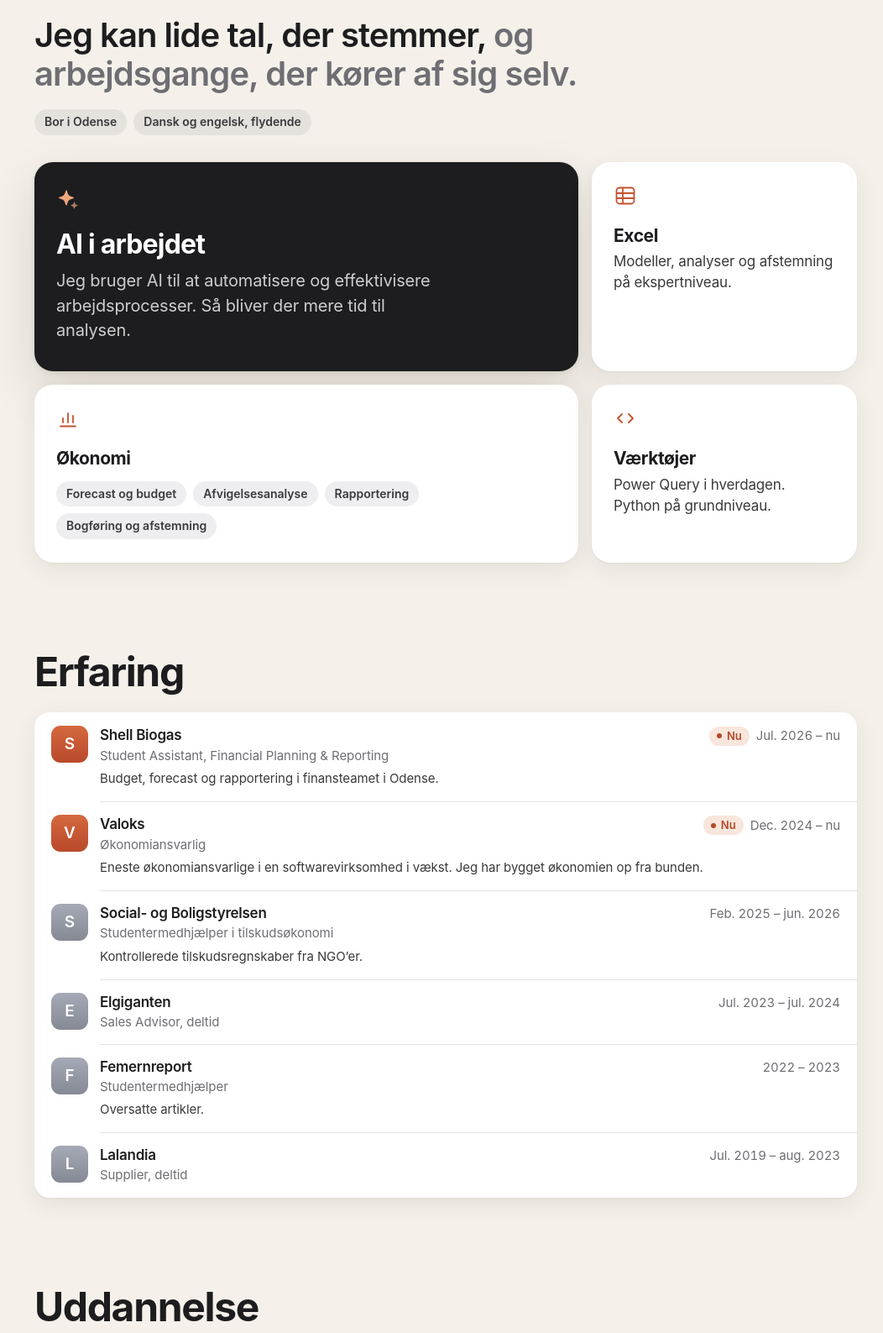
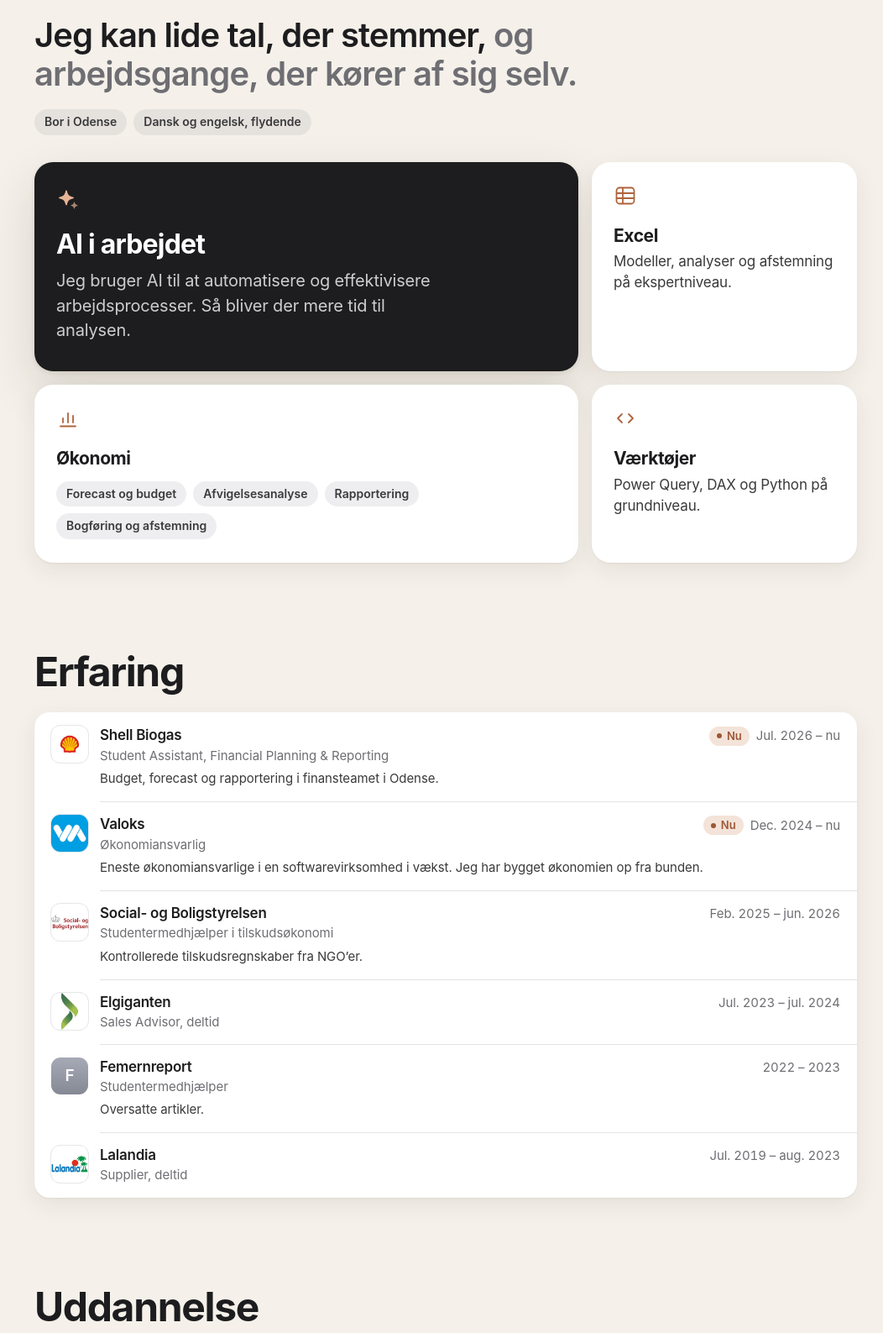
Before and after one commit to BWesterholt/Westerholt, a plain HTML site: page index.html in a window 1280 px wide. Shown: the part 1210-2797 px from the top of the page at 84% size, without its empty margins (109-1161 px from the left). Drawn offline with Linux system fonts and the light colour scheme.

Commit message:
Add real logos, a muted orange on both sites, and DAX
Shell, Valoks, Social- og Boligstyrelsen, Elgiganten and Lalandia now show
their logos (cropped from Benjamin's LinkedIn) instead of letter tiles.
The accent orange on the homepage and the record collection is more faded
(#AE633D instead of #C2532E), including the record icon and login page.
Power Query, DAX and Python are listed at the same basic level.

Co-Authored-By: Claude Opus 5.5 <noreply@anthropic.com>
Claude-Session: https://claude.ai/code/session_013PKhYWm72XjWDuwzLrMWzU

```diff
--- a/functions/_middleware.js
+++ b/functions/_middleware.js
@@ -163,7 +163,7 @@ function page(body, status = 200) {
 }
 
 const STYLE = `
-:root{--bg:#F6F1E9;--card:#FFFDF9;--ink:#221B16;--text:#4A403A;--muted:#85776C;--line:#E6DCCF;--accent:#C2532E;--accent-hi:#A8441F;--error:#A33A2E}
+:root{--bg:#F6F1E9;--card:#FFFDF9;--ink:#221B16;--text:#4A403A;--muted:#85776C;--line:#E6DCCF;--accent:#AE633D;--accent-hi:#935434;--error:#A33A2E}
 *{box-sizing:border-box}
 html,body{margin:0;height:100%}
 body{background:var(--bg);color:var(--text);font-family:"Schibsted Grotesk",Helvetica,Arial,sans-serif;display:flex;align-items:center;justify-content:center;padding:16px}
--- a/index.html
+++ b/index.html
@@ -31,7 +31,7 @@
   --bg:#F5F1EA;--card:#FFFFFF;--ink:#1D1D1F;--text:#3A3A3C;--muted:#6E6E73;
   --sep:rgba(60,60,67,.14);--grid:rgba(60,60,67,.07);--fill:rgba(118,118,128,.12);--fill2:rgba(118,118,128,.2);
   --hover:rgba(60,40,20,.045);
-  --accent:#C2532E;--accent-hi:#A8441F;--accent-ink:#B34A27;--accent-soft:#F8E6DC;
+  --accent:#AE633D;--accent-hi:#935434;--accent-ink:#9D5734;--accent-soft:#F3E3D9;
   --blue:#2F6F93;--blue-soft:#E2EEF5;
   --past:#86868B;
   --bar:rgba(245,241,234,.72);
@@ -56,7 +56,7 @@ a:hover{text-decoration:underline;text-underline-offset:.18em}
 button{font:inherit;color:inherit;letter-spacing:inherit}
 ::selection{background:var(--accent-soft);color:var(--ink)}
 :focus{outline:none}
-:focus-visible{outline:none;box-shadow:0 0 0 4px rgba(194,83,46,.35);border-radius:10px}
+:focus-visible{outline:none;box-shadow:0 0 0 4px rgba(174,99,61,.35);border-radius:10px}
 .wrap{max-width:calc(var(--max) + 2 * var(--side));margin-inline:auto;padding-inline:var(--side)}
 .sr{position:absolute;width:1px;height:1px;overflow:hidden;clip:rect(0 0 0 0);clip-path:inset(50%);white-space:nowrap}
 .skip{position:absolute;left:-999px;top:10px;z-index:50;background:var(--ink);color:#fff;border-radius:999px;padding:8px 16px;font-size:15px;font-weight:600}
@@ -184,7 +184,7 @@ button{font:inherit;color:inherit;letter-spacing:inherit}
 .tile--ai{grid-area:ai;background:var(--ink);color:#fff;box-shadow:var(--shadow-lg);padding-block:30px 34px}
 .tile--ai h3{color:#fff;font-size:clamp(1.5rem,1.2rem + 1.2vw,2rem);letter-spacing:-.025em}
 .tile--ai p{color:rgba(255,255,255,.78);font-size:clamp(1.0625rem,1rem + .4vw,1.25rem);max-width:28rem;margin-top:10px}
-.tile--ai svg{color:#F0A57F}
+.tile--ai svg{color:#E5B496}
 .tile--excel{grid-area:excel}
 .tile--eco{grid-area:eco}
 .tile--tools{grid-area:tools}
@@ -197,8 +197,9 @@ button{font:inherit;color:inherit;letter-spacing:inherit}
 .item{position:relative;display:grid;grid-template-columns:44px minmax(0,1fr) auto;gap:2px 14px;align-items:start;padding:16px 20px;scroll-margin-top:72px}
 .item + .item::before{content:"";position:absolute;top:0;right:0;left:78px;height:1px;background:var(--sep)}
 .item:target{background:var(--accent-soft)}
+.logo{grid-row:span 2;width:44px;height:44px;border-radius:11px;object-fit:cover;background:#fff;box-shadow:0 0 0 1px rgba(60,60,67,.12)}
 .mono{grid-row:span 2;width:44px;height:44px;border-radius:11px;display:grid;place-items:center;background:linear-gradient(180deg,#A6AAB6,#858994);color:#fff;font-family:var(--font-display);font-size:1.1875rem;font-weight:600;letter-spacing:0}
-.item.is-now .mono{background:linear-gradient(180deg,#D4693F,#B9492A)}
+.item.is-now .mono{background:linear-gradient(180deg,#BE7650,#A55C38)}
 .edu .item.is-now .mono{background:linear-gradient(180deg,#3F86AE,#2A6386)}
 .item h3{font-size:1.0625rem;font-weight:600;letter-spacing:-.015em;line-height:1.3;font-family:var(--font)}
 .item__role{font-size:.9375rem;color:var(--muted);line-height:1.35;letter-spacing:-.005em}
@@ -210,7 +211,8 @@ button{font:inherit;color:inherit;letter-spacing:inherit}
 @media (max-width:640px){
   .item{grid-template-columns:40px minmax(0,1fr);padding:14px 16px;gap:2px 12px}
   .item + .item::before{left:68px}
-  .mono{width:40px;height:40px;border-radius:10px;font-size:1.0625rem;grid-row:span 3}
+  .mono,.logo{width:40px;height:40px;border-radius:10px;grid-row:span 3}
+  .mono{font-size:1.0625rem}
   .item__when{grid-column:2;grid-row:auto;font-size:.875rem;padding-top:2px}
   .item__text{grid-column:2}
 }
@@ -405,7 +407,7 @@ button{font:inherit;color:inherit;letter-spacing:inherit}
       <article class="tile tile--tools">
         <svg viewBox="0 0 28 28" fill="none" stroke="currentColor" stroke-width="1.8" stroke-linecap="round" stroke-linejoin="round" aria-hidden="true"><path d="m10 9-5 5 5 5M18 9l5 5-5 5"/></svg>
         <h3>Værktøjer</h3>
-        <p>Power Query i hverdagen. Python på grundniveau.</p>
+        <p>Power Query, DAX og Python på grundniveau.</p>
       </article>
     </div>
   </section>
@@ -414,28 +416,28 @@ button{font:inherit;color:inherit;letter-spacing:inherit}
     <h2 id="h-erf">Erfaring</h2>
     <ul class="list">
       <li class="item is-now" id="shell">
-        <span class="mono" aria-hidden="true">S</span>
+        <img class="logo" src="/billeder/logoer/shell.png" alt="" width="44" height="44" loading="lazy" decoding="async">
         <h3>Shell Biogas</h3>
         <p class="item__role">Student Assistant, Financial Planning &amp; Reporting</p>
         <p class="item__when tnum"><span class="pill">Nu</span>Jul. 2026 – nu</p>
         <p class="item__text">Budget, forecast og rapportering i finansteamet i Odense.</p>
       </li>
       <li class="item is-now" id="valoks">
-        <span class="mono" aria-hidden="true">V</span>
+        <img class="logo" src="/billeder/logoer/valoks.png" alt="" width="44" height="44" loading="lazy" decoding="async">
         <h3>Valoks</h3>
         <p class="item__role">Økonomiansvarlig</p>
         <p class="item__when tnum"><span class="pill">Nu</span>Dec. 2024 – nu</p>
         <p class="item__text">Eneste økonomiansvarlige i en softwarevirksomhed i vækst. Jeg har bygget økonomien op fra bunden.</p>
       </li>
       <li class="item" id="styrelsen">
-        <span class="mono" aria-hidden="true">S</span>
+        <img class="logo" src="/billeder/logoer/styrelsen.png" alt="" width="44" height="44" loading="lazy" decoding="async">
         <h3>Social- og Boligstyrelsen</h3>
         <p class="item__role">Studentermedhjælper i tilskudsøkonomi</p>
         <p class="item__when tnum">Feb. 2025 – jun. 2026</p>
         <p class="item__text">Kontrollerede tilskudsregnskaber fra NGO’er.</p>
       </li>
       <li class="item" id="elgiganten">
-        <span class="mono" aria-hidden="true">E</span>
+        <img class="logo" src="/billeder/logoer/elgiganten.png" alt="" width="44" height="44" loading="lazy" decoding="async">
         <h3>Elgiganten</h3>
         <p class="item__role">Sales Advisor, deltid</p>
         <p class="item__when tnum">Jul. 2023 – jul. 2024</p>
@@ -448,7 +450,7 @@ button{font:inherit;color:inherit;letter-spacing:inherit}
         <p class="item__text">Oversatte artikler.</p>
       </li>
       <li class="item" id="lalandia">
-        <span class="mono" aria-hidden="true">L</span>
+        <img class="logo" src="/billeder/logoer/lalandia.png" alt="" width="44" height="44" loading="lazy" decoding="async">
         <h3>Lalandia</h3>
         <p class="item__role">Supplier, deltid</p>
         <p class="item__when tnum">Jul. 2019 – aug. 2023</p>
```
Also changed, not shown: billeder/apple-touch-icon.png, billeder/deling.png, billeder/ikon.svg, billeder/logoer/elgiganten.png (added), billeder/logoer/lalandia.png (added), billeder/logoer/shell.png (added), billeder/logoer/styrelsen.png (added), billeder/logoer/valoks.png (added), lib/nils-app.js, nils-ikon/apple-touch-icon.png, nils-ikon/ikon-192.png, nils-ikon/ikon-512.png, nils-ikon/manifest.webmanifest.
